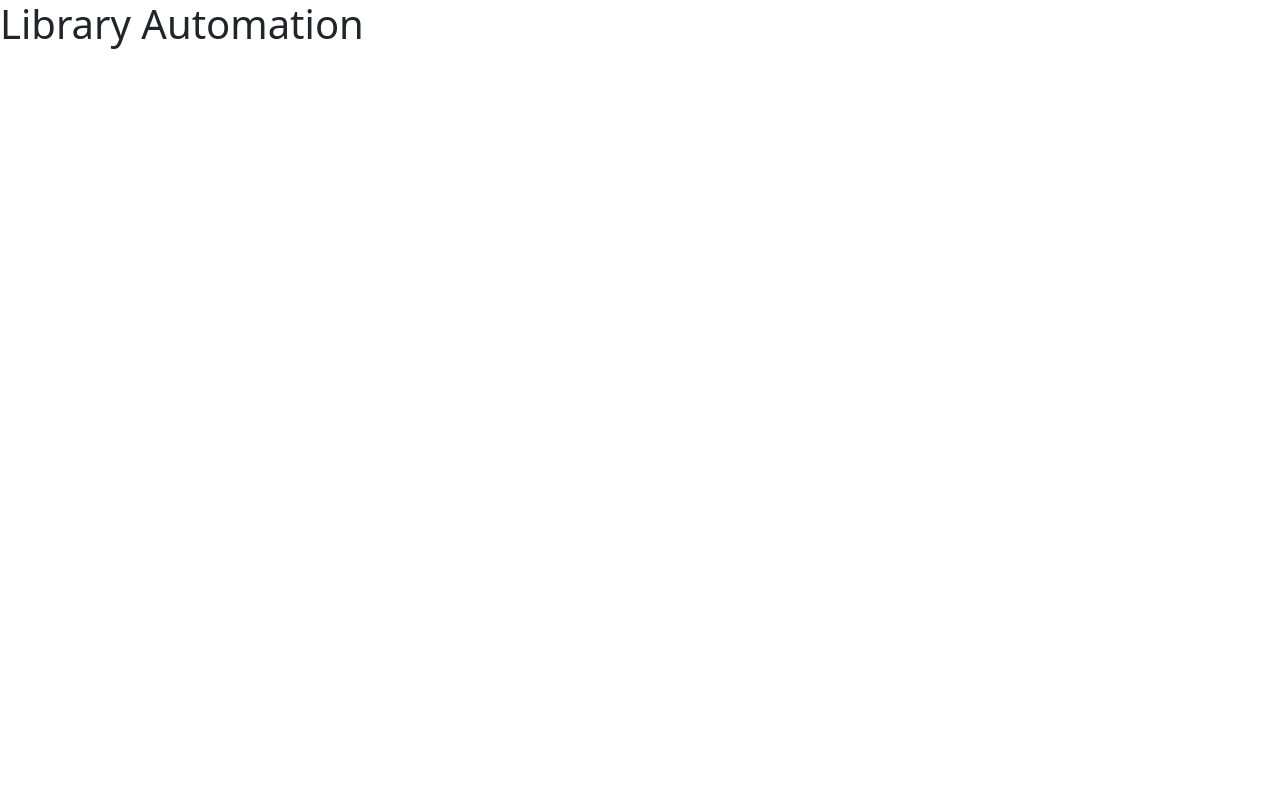
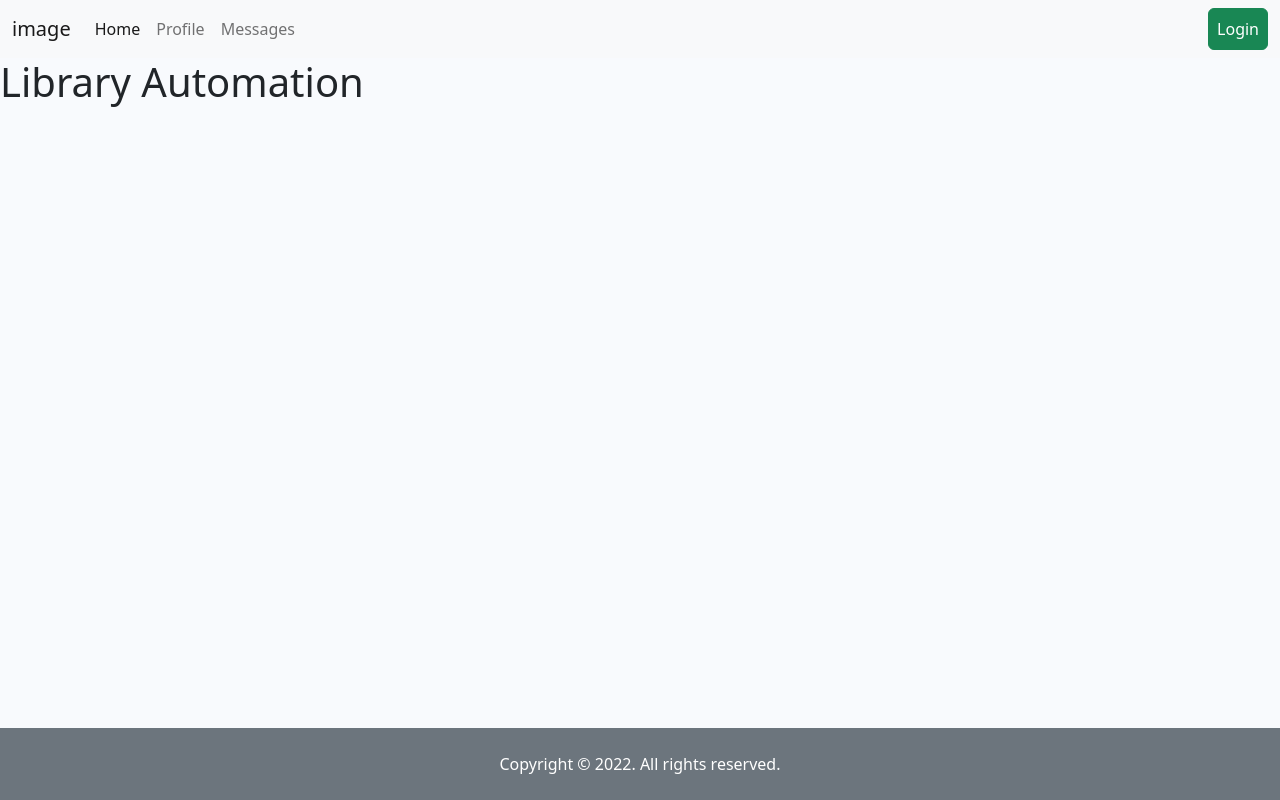
Before and after one commit to AnilKavuk/library-automation, an Angular app: page / in a window 1280 px wide. Built offline with nearby package versions, Linux system fonts and the light colour scheme.

Commit message:
footer&navbar

```diff
--- a/src/app/app.component.html
+++ b/src/app/app.component.html
@@ -1 +1,3 @@
+<app-navbar></app-navbar>
 <h1>Library Automation</h1>
+<app-footer></app-footer>
--- a/src/app/app.module.ts
+++ b/src/app/app.module.ts
@@ -9,9 +9,11 @@ import { HttpClientModule } from '@angular/common/http';
 import { NgModule } from '@angular/core';
 import { StoreDevtoolsModule } from '@ngrx/store-devtools';
 import { ToastrModule } from 'ngx-toastr';
+import { NavbarComponent } from './pages/navbar/navbar.component';
+import { FooterComponent } from './pages/footer/footer.component';
 
 @NgModule({
-  declarations: [AppComponent],
+  declarations: [AppComponent, NavbarComponent, FooterComponent],
   imports: [
     CommonModule,
     BrowserModule,
--- /dev/null
+++ b/src/app/pages/footer/footer.component.html
@@ -0,0 +1,9 @@
+<div
+  class="fixed-bottom footer d-flex flex-column flex-md-row text-md-center justify-content-center py-4 px-4 px-xl-5 bg-secondary"
+>
+  <!-- Copyright -->
+  <div class="text-white mb-3 mb-md-0">
+    Copyright © 2022. All rights reserved.
+  </div>
+  <!-- Copyright -->
+</div>
--- /dev/null
+++ b/src/app/pages/footer/footer.component.ts
@@ -0,0 +1,15 @@
+import { Component, OnInit } from '@angular/core';
+
+@Component({
+  selector: 'app-footer',
+  templateUrl: './footer.component.html',
+  styleUrls: ['./footer.component.css']
+})
+export class FooterComponent implements OnInit {
+
+  constructor() { }
+
+  ngOnInit(): void {
+  }
+
+}
--- /dev/null
+++ b/src/app/pages/navbar/navbar.component.css
@@ -0,0 +1,7 @@
+.nav-item {
+  cursor: pointer;
+}
+
+.active {
+  color: rgb(91, 91, 247);
+}
--- /dev/null
+++ b/src/app/pages/navbar/navbar.component.html
@@ -0,0 +1,30 @@
+<div class="">
+  <nav class="navbar navbar-expand-lg navbar-light bg-light">
+    <div class="container-fluid">
+      <a href="#" class="navbar-brand">image</a>
+      <button
+        type="button"
+        class="navbar-toggler"
+        data-bs-toggle="collapse"
+        data-bs-target="#navbarCollapse"
+      >
+        <span class="navbar-toggler-icon"></span>
+      </button>
+      <div class="collapse navbar-collapse" id="navbarCollapse">
+        <div class="navbar-nav">
+          <a href="#" class="nav-item nav-link active">Home</a>
+          <a href="#" class="nav-item nav-link">Profile</a>
+          <a href="#" class="nav-item nav-link">Messages</a>
+        </div>
+        <div class="navbar-nav ms-auto">
+          <a
+            href="#"
+            class="nav-item nav-link btn btn-success"
+            style="color: white"
+            >Login</a
+          >
+        </div>
+      </div>
+    </div>
+  </nav>
+</div>
--- /dev/null
+++ b/src/app/pages/navbar/navbar.component.ts
@@ -0,0 +1,15 @@
+import { Component, OnInit } from '@angular/core';
+
+@Component({
+  selector: 'app-navbar',
+  templateUrl: './navbar.component.html',
+  styleUrls: ['./navbar.component.css']
+})
+export class NavbarComponent implements OnInit {
+
+  constructor() { }
+
+  ngOnInit(): void {
+  }
+
+}
--- a/src/styles.css
+++ b/src/styles.css
@@ -1 +1,9 @@
-/* You can add global styles to this file, and also import other style files */
+html,
+body {
+  height: 100% !important;
+}
+
+body {
+  margin: 0;
+  background-color: #f8fafd !important;
+}
```
Also changed, not shown: src/app/api/db.json (+50 -3 lines), src/app/pages/footer/footer.component.css (added), 2 other files (tests, documents, lock files or other folders).
